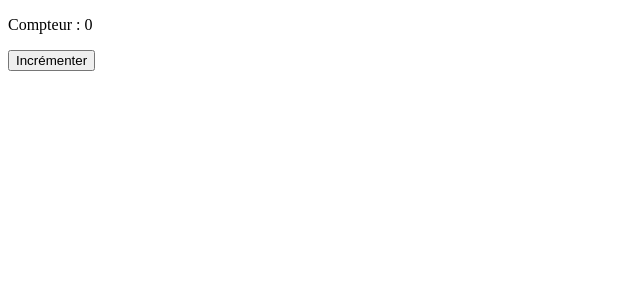
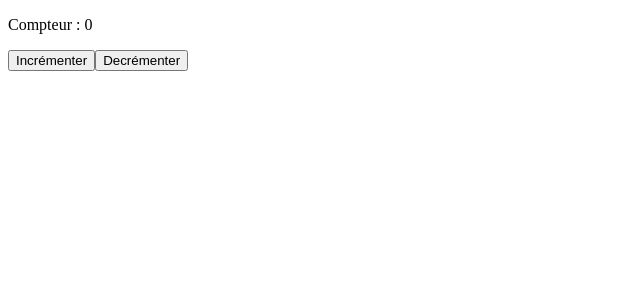
Before and after one commit to eljefe213/Grafikart_VUEJS, a Vue app: page / in a window 1280 px wide. Shown: the top 300 px of the page, without its empty margins (0-640 px from the left). Built offline with nearby package versions, Linux system fonts and the light colour scheme.

Commit message:
Add decrement function

```diff
--- a/src/App.vue
+++ b/src/App.vue
@@ -1,6 +1,7 @@
 <template>
   <p>Compteur : {{ count }} </p>
   <button v-on:click="increment" >Incrémenter</button>
+  <button v-on:click="decrement" >Decrémenter</button>
 </template>
 
 <script setup>
@@ -10,4 +11,7 @@ const count = ref(0)
 const increment = () => {
   count.value++
 }
+const decrement = () => {
+  count.value--
+}
 </script>
```
